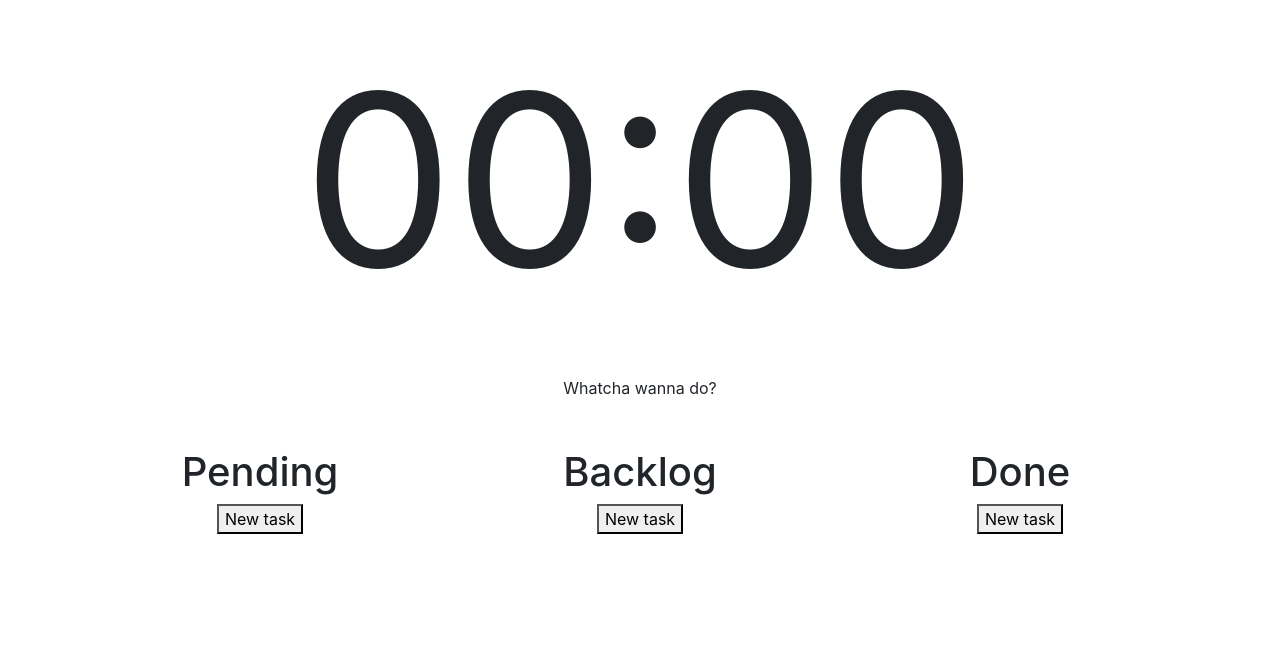
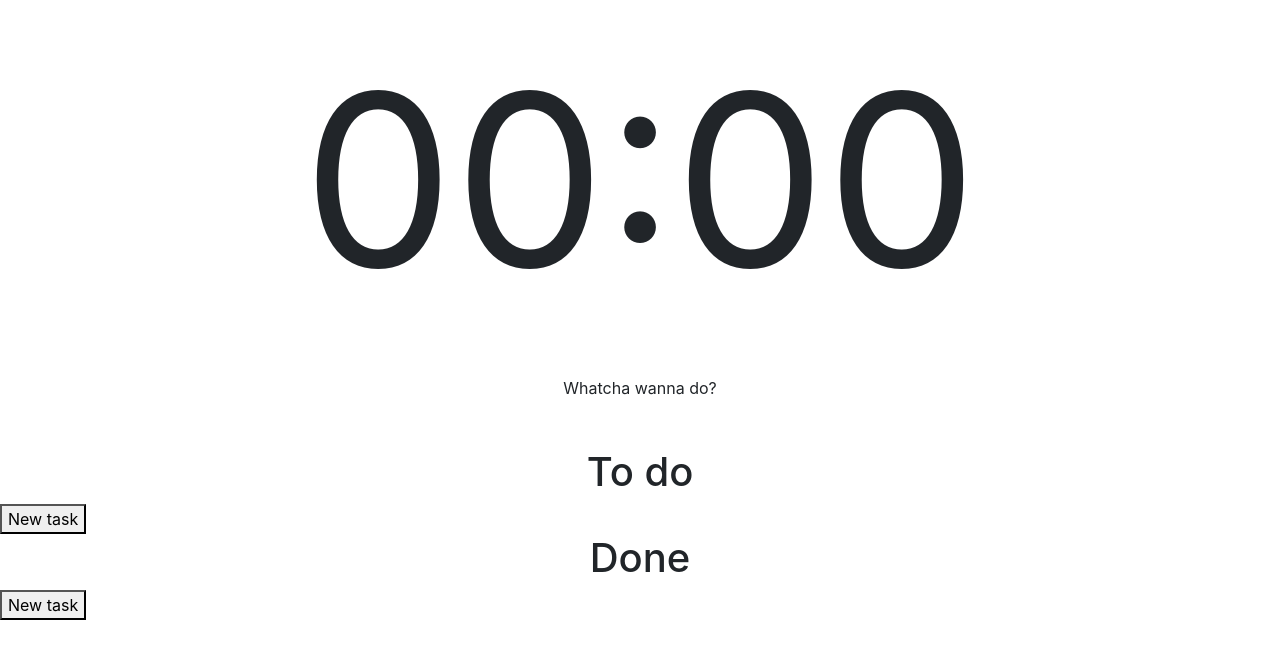
Before and after one commit to btoth/btoth-pomodoro, an Angular app: page / in a window 1280 px wide. Shown: the top 658 px of the page. Built offline with nearby package versions, Linux system fonts and the light colour scheme.

Commit message:
Refactor tasklist component

```diff
--- a/src/app/app.component.html
+++ b/src/app/app.component.html
@@ -1,2 +1,4 @@
 <app-timer></app-timer>
-<app-tasklist></app-tasklist>
+
+<app-tasklist state=Pending title="To do"></app-tasklist>
+<app-tasklist state=Done title="Done"></app-tasklist>
--- a/src/app/app.component.ts
+++ b/src/app/app.component.ts
@@ -1,4 +1,5 @@
 import { Component } from '@angular/core';
+import { TaskState } from './task/task.class';
 
 @Component({
   selector: 'my-app',
@@ -6,5 +7,8 @@ import { Component } from '@angular/core';
   styleUrls: [ './app.component.css' ]
 })
 export class AppComponent  {
+  Done = TaskState.Done
+  Pending = TaskState.Pending
+
   name = 'Angular';
 }
--- a/src/app/tasklist/tasklist.component.html
+++ b/src/app/tasklist/tasklist.component.html
@@ -1,39 +1,11 @@
-<div class="container-sm">
-  <div class="row">
-    <div class="col-md-4  text-center">
-      <h1
-        (dragover)="$event.preventDefault()"
-        (drop)="moveTo($event, pending)"
-      >Pending</h1>
-      <p *ngFor="let task of tasklist.tasks">
-      <app-task [task]=task *ngIf="task.isPending"></app-task>
-      </p>
+<div>
+  <h1
+    (dragover)="$event.preventDefault()"
+    (drop)="moveTo($event, pending)"
+  >{{ title }}</h1>
+  <p *ngFor="let task of tasks">
+  <app-task [task]=task></app-task>
+  </p>
 
-      <button (click)="createNew(pending)">New task</button>
-    </div>
-
-    <div class="col-md-4 text-center">
-      <h1
-        (dragover)="$event.preventDefault()"
-        (drop)="moveTo($event, backlog)"
-      >Backlog</h1>
-      <p *ngFor="let task of tasklist.tasks">
-      <app-task [task]=task *ngIf="task.isBacklog"></app-task>
-      </p>
-
-      <button (click)="createNew(backlog)">New task</button>
-    </div>
-
-    <div class="col-md-4  text-center">
-      <h1
-        (dragover)="$event.preventDefault()"
-        (drop)="moveTo($event, done)"
-      >Done</h1>
-      <p *ngFor="let task of tasklist.tasks">
-      <app-task [task]=task *ngIf="task.isDone"></app-task>
-      </p>
-
-      <button (click)="createNew(done)">New task</button>
-    </div>
-  </div>
+  <button (click)="createNew()">New task</button>
 </div>
--- a/src/app/tasklist/tasklist.component.ts
+++ b/src/app/tasklist/tasklist.component.ts
@@ -1,4 +1,4 @@
-import { Component, OnInit } from '@angular/core';
+import { Component, Input } from '@angular/core';
 import { Task, TaskState } from '../task/task.class';
 import { TasklistService } from '../tasklist/tasklist.service';
 
@@ -7,20 +7,22 @@ import { TasklistService } from '../tasklist/tasklist.service';
   templateUrl: './tasklist.component.html',
   styleUrls: ['./tasklist.component.css']
 })
-export class TasklistComponent{
-  done = TaskState.Done
-  pending = TaskState.Pending
-  backlog = TaskState.Backlog
+export class TasklistComponent {
+  constructor(public tasklist: TasklistService){}
+  @Input() title: string
+  @Input() state: TaskState
 
-  createNew(state: TaskState) {
-    this.tasklist.createTask(state);
+  get tasks() {
+    return this.tasklist.tasks.filter( task => task.state == this.state )
   }
 
-  moveTo(event, newState: TaskState) {
-    let idx = event.dataTransfer.getData("text/plain");
-    let task = this.tasklist.tasks[idx];
-    this.tasklist.changeState(task, newState);
+  createNew() {
+    this.tasklist.createTask(this.state)
   }
 
-  constructor(public tasklist: TasklistService){};
+  moveTo(event) {
+    let idx = event.dataTransfer.getData("text/plain")
+    let task = this.tasklist.tasks[idx]
+    this.tasklist.changeState(task, this.state)
+  }
 }
--- a/src/app/tasklist/tasklist.service.ts
+++ b/src/app/tasklist/tasklist.service.ts
@@ -20,13 +20,6 @@ export class TasklistService {
   ) {};
 
   taskInProgress: Task;
-
-  startPomo(task: Task) {
-    if(this.taskInProgress) return;
-    this.taskInProgress = task;
-    this.timer.reset(25, 0);
-    this.timer.start();
-  }
 
   indexOf(task: Task): number {
     return this.tasks.findIndex(t => t.id == task.id);
```
